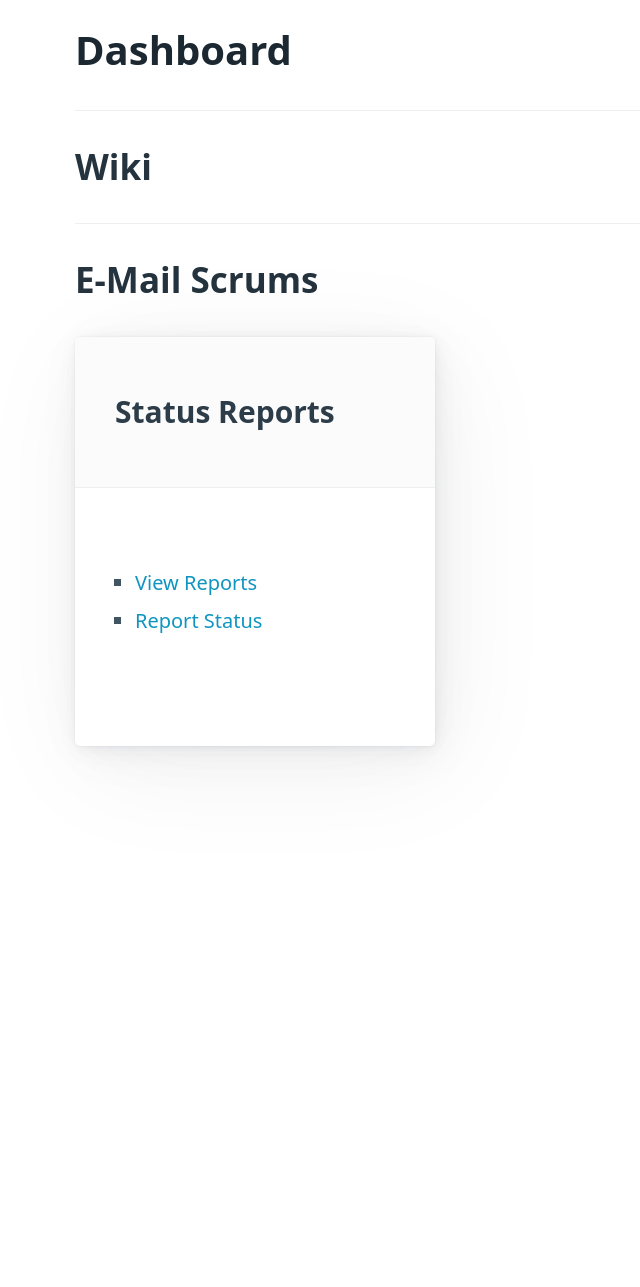
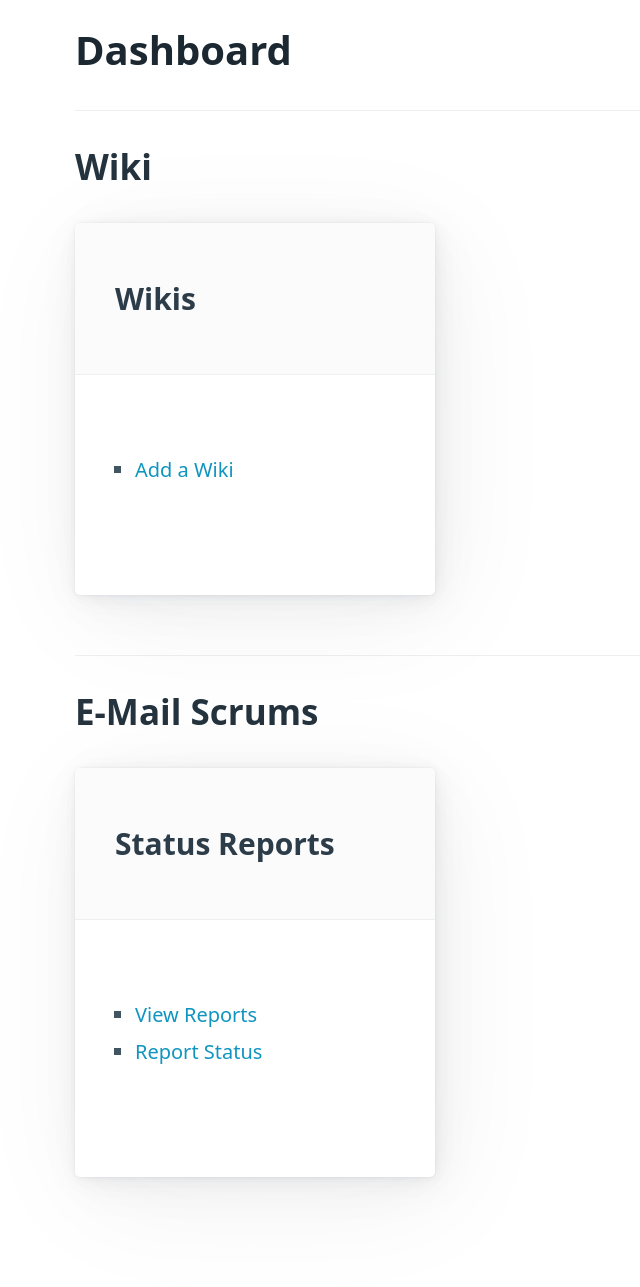
Before and after one commit to pizzapanther/teambeat, a Django app: page /dashboard/ in a window 1280 px wide. Shown: the part 109-1396 px from the top of the page, without its empty margins (0-640 px from the left). Before the commit the page ends 870 px from the top, so only its background shows below. Run offline with Django 4.2, Linux system fonts and the light colour scheme; the visitor is signed in with stand-in values (Sample User, id 1).

Commit message:
start wiki

```diff
--- a/account/templates/account/dashboard.html
+++ b/account/templates/account/dashboard.html
@@ -30,7 +30,17 @@
 <hr>
 <h2 class="no-margin">Wiki</h2>
 <div class="nav">
-
+  <article>
+    <header>
+      <h3 class="no-margin">Wikis</h3>
+    </header>
+    <ul>
+      <li><a href="/wiki/add/">Add a Wiki</a></li>
+      {% for wiki in wikis %}
+      <li><a href="/wiki/{{ wiki.slug }}/">{{ wiki.name }}</a></li>
+      {% endfor %}
+    </ul>
+  </article>
 </div>
 <hr>
 <h2 class="no-margin">E-Mail Scrums</h2>
--- a/account/views.py
+++ b/account/views.py
@@ -17,6 +17,7 @@ from account.decorators import require_org_admin
 from account.forms import ResetForm, ResetFinishForm, SignUpForm, EditAccountForm, OrgForm, MemberForm
 from account.models import User, PasswordReset, Organization, OrgMember, Credit
 from teams.models import Member
+from wiki.models import Wiki
 
 import pendulum
 import stripe
@@ -150,7 +151,15 @@ def edit_password(request):
 
 @login_required
 def dashboard(request):
-  context = {}
+  if request.user.org:
+    wikis = Wiki.objects.filter(org=request.user.org)
+
+  else:
+    wikis = Wiki.objects.none()
+
+  context = {
+    'wikis': wikis
+  }
   return TemplateResponse(request, 'account/dashboard.html', context)
 
 
--- a/tbeat/urls.py
+++ b/tbeat/urls.py
@@ -18,6 +18,7 @@ from django.urls import path
 
 import account.views
 import teams.views
+import wiki.views
 
 
 urlpatterns = [
@@ -59,6 +60,9 @@ urlpatterns = [
     path('teams/edit/<int:team_id>/add-member/', teams.views.team_add_member),
     path('teams/edit/<int:team_id>/', teams.views.edit_team),
 
+    path('wiki/<slug:wiki_slug>/', wiki.views.page_viewer),
+    path('wiki/<slug:wiki_slug>/<path:path>', wiki.views.page_viewer),
+
     path('favicon.ico', account.views.favicon),
     path('', account.views.home),
 ]
```
Also changed, not shown: wiki/views.py (+15 -2 lines).
